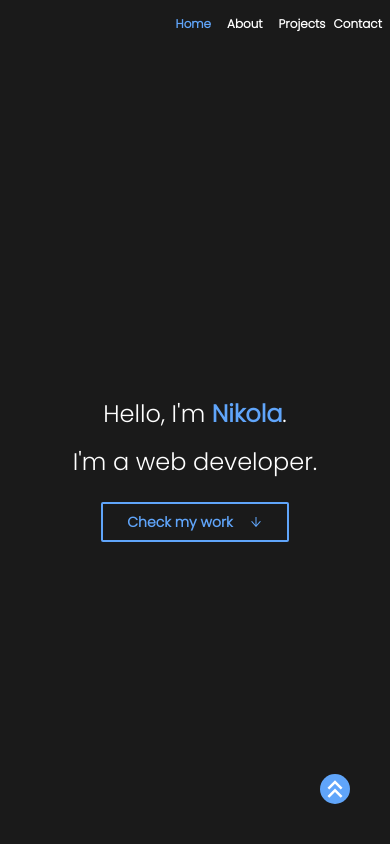
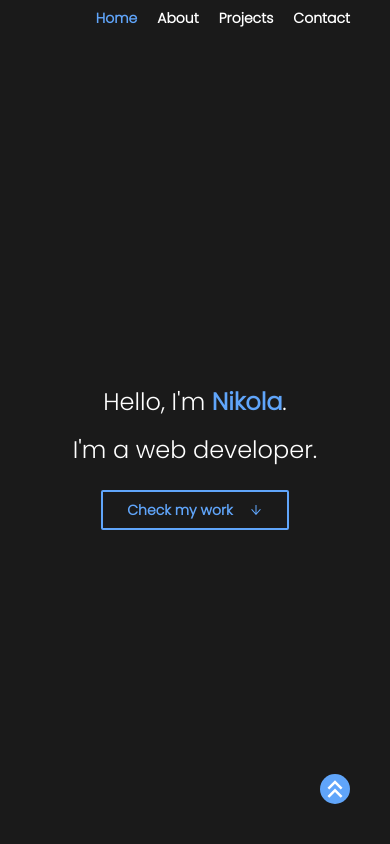
Before and after one commit to Joksa132/portfolio, a Next.js app: page / in a window 390 px wide. Shown: the top 844 px of the page. Built offline with nearby package versions, Linux system fonts and the light colour scheme.

Commit message:
fix nav responsiveness

```diff
--- a/components/Nav.tsx
+++ b/components/Nav.tsx
@@ -19,28 +19,28 @@ export default function Nav({ activeLink, setActiveLink, sectionRefs, showNavBac
 
   return (
     <nav
-      className={`w-full py-4 px-2 flex gap-5 items-center justify-end text-xl sticky top-0 z-30 max-md:text-lg max-[600px]:text-sm max-[600px]:gap-2 max-[500px]:text-xs ${showNavBackground ? 'shadow-lg' : ''}`} style={showNavBackground ? { backgroundColor: "#272727" } : {}}
+      className={`w-full py-4 flex gap-5 items-center justify-end text-xl sticky top-0 z-30 max-[600px]:text-sm max-[600px]:gap-1 max-[400px]:py-2 max-[350px]:text-[12px] ${showNavBackground ? 'shadow-lg' : ''}`} style={showNavBackground ? { backgroundColor: "#272727" } : {}}
     >
       <span
-        className={`${activeLink === 'home' ? 'text-blue-400' : ''} cursor-pointer font-bold relative ease-in duration-300 z-10 px-2 max-[400px]:px-0 before:bg-blue-400 before:ease-in before:duration-300 before:-z-10 before:absolute after:bg-blue-400 after:ease-in after:duration-300 after:-z-10 after:absolute before:top-0 before:right-full before:bottom-0 before:left-0 hover:before:right-0 hover:text-white`}
+        className={`${activeLink === 'home' ? 'text-blue-400' : ''} cursor-pointer font-bold relative ease-in duration-300 z-10 px-2 before:bg-blue-400 before:ease-in before:duration-300 before:-z-10 before:absolute after:bg-blue-400 after:ease-in after:duration-300 after:-z-10 after:absolute before:top-0 before:right-full before:bottom-0 before:left-0 hover:before:right-0 hover:text-white`}
         onClick={() => handleLinkClick('home')}
       >
         Home
       </span>
       <span
-        className={`${activeLink === 'about' ? 'text-blue-400' : ''} cursor-pointer font-bold relative ease-in duration-300 z-10 px-2 max before:bg-blue-400 before:ease-in before:duration-300 before:-z-10 before:absolute after:bg-blue-400 after:ease-in after:duration-300 after:-z-10 after:absolute before:top-0 before:right-full before:bottom-0 before:left-0 hover:before:right-0 hover:text-white`}
+        className={`${activeLink === 'about' ? 'text-blue-400' : ''} cursor-pointer font-bold relative ease-in duration-300 z-10 px-2 before:bg-blue-400 before:ease-in before:duration-300 before:-z-10 before:absolute after:bg-blue-400 after:ease-in after:duration-300 after:-z-10 after:absolute before:top-0 before:right-full before:bottom-0 before:left-0 hover:before:right-0 hover:text-white`}
         onClick={() => handleLinkClick('about')}
       >
         About
       </span>
       <span
-        className={`${activeLink === 'projects' ? 'text-blue-400' : ''} cursor-pointer font-bold relative ease-in duration-300 z-10 px-2 max-[400px]:px-0 before:bg-blue-400 before:ease-in before:duration-300 before:-z-10 before:absolute after:bg-blue-400 after:ease-in after:duration-300 after:-z-10 after:absolute before:top-0 before:right-full before:bottom-0 before:left-0 hover:before:right-0 hover:text-white`}
+        className={`${activeLink === 'projects' ? 'text-blue-400' : ''} cursor-pointer font-bold relative ease-in duration-300 z-10 px-2 before:bg-blue-400 before:ease-in before:duration-300 before:-z-10 before:absolute after:bg-blue-400 after:ease-in after:duration-300 after:-z-10 after:absolute before:top-0 before:right-full before:bottom-0 before:left-0 hover:before:right-0 hover:text-white`}
         onClick={() => handleLinkClick('projects')}
       >
         Projects
       </span>
       <span
-        className={`${activeLink === 'contact' ? 'text-blue-400' : ''} cursor-pointer font-bold relative ease-in duration-300 z-10 px-2 max-[400px]:px-0 before:bg-blue-400 before:ease-in before:duration-300 before:-z-10 before:absolute after:bg-blue-400 after:ease-in after:duration-300 after:-z-10 after:absolute before:top-0 before:right-full before:bottom-0 before:left-0 hover:before:right-0 hover:text-white`}
+        className={`${activeLink === 'contact' ? 'text-blue-400' : ''} cursor-pointer font-bold relative ease-in duration-300 z-10 px-2 before:bg-blue-400 before:ease-in before:duration-300 before:-z-10 before:absolute after:bg-blue-400 after:ease-in after:duration-300 after:-z-10 after:absolute before:top-0 before:right-full before:bottom-0 before:left-0 hover:before:right-0 hover:text-white mr-8`}
         onClick={() => handleLinkClick('contact')}
       >
         Contact
```
